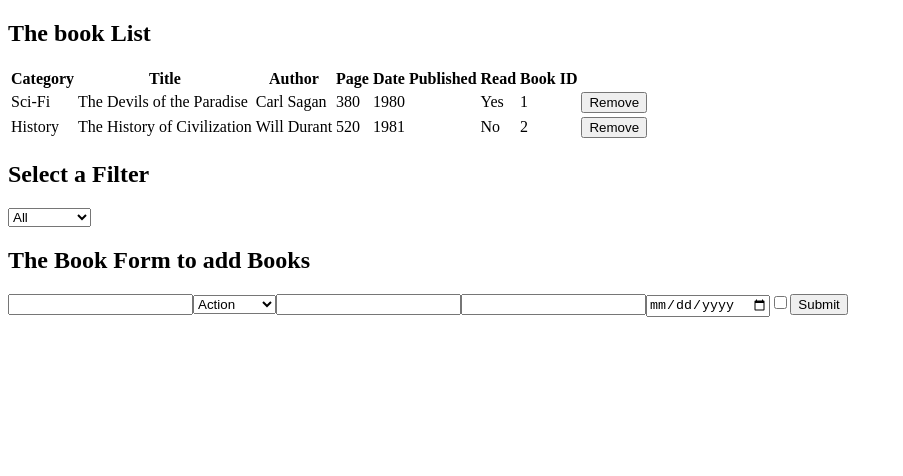
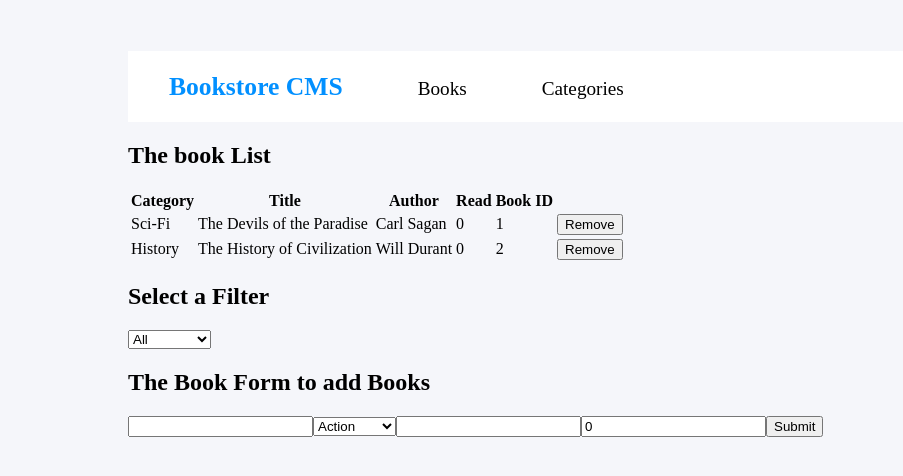
Before and after one commit to eypsrcnuygr/bookstore, a React (Create React App) app: page / in a window 1280 px wide. Shown: the top 476 px of the page, without its empty margins (0-903 px from the left). Built offline with nearby package versions, Linux system fonts and the light colour scheme.

Commit message:
Add navbar and delete unnecessary parts from state and form

```diff
--- a/src/App.css
+++ b/src/App.css
@@ -1,3 +1,24 @@
 body {
   background-color: white;
+  margin: 0 10%;
+  background-color: #f5f6fa;
 }
+
+nav {
+  margin-top: 5%;
+  background-color: white;
+  padding: 2% 4%;
+}
+
+a {
+  text-decoration: none;
+  color: black;
+  font-size: 1.2rem;
+  margin-right: 75px;
+}
+
+#CMS {
+  color: #0290ff;
+  font-weight: 900;
+  font-size: 1.6rem;
+}
--- a/src/App.js
+++ b/src/App.js
@@ -1,9 +1,11 @@
 import BookList from './containers/booksList';
 import BooksForm from './containers/BooksForm';
+import NavBar from './components/navbar';
 
 function App() {
   return (
     <div className="App">
+      <NavBar />
       <BookList />
       <BooksForm />
     </div>
--- a/src/components/book.js
+++ b/src/components/book.js
@@ -14,8 +14,6 @@ const book = props => {
             <th>Category</th>
             <th>Title</th>
             <th>Author</th>
-            <th>Page</th>
-            <th>Date Published</th>
             <th>Read</th>
             <th>Book ID</th>
           </tr>
--- /dev/null
+++ b/src/components/navbar.js
@@ -0,0 +1,13 @@
+import React from 'react';
+
+const navBar = () => (
+  <>
+    <nav>
+      <a href="https://medium.com/@sercanuygur" id="CMS">Bookstore CMS</a>
+      <a href="https://medium.com/@sercanuygur">Books</a>
+      <a href="https://medium.com/@sercanuygur">Categories</a>
+    </nav>
+  </>
+);
+
+export default navBar;
--- a/src/containers/BooksForm.js
+++ b/src/containers/BooksForm.js
@@ -22,9 +22,7 @@ class BooksForm extends Component {
       category: 'Action',
       title: '',
       author: '',
-      page: '',
-      datePublished: '',
-      read: false,
+      read: 0,
       BookID: props.bookObjForForm.bookObj[props.bookObjForForm.bookObj.length - 1].BookID,
     };
 
@@ -51,13 +49,11 @@ class BooksForm extends Component {
   }
 
   reset() {
-    this.setState(state => ({
+    this.setState(() => ({
       title: '',
       author: '',
-      page: '',
-      datePublished: '',
       category: 'Action',
-      read: state.read,
+      read: 0,
     }));
   }
 
@@ -66,7 +62,7 @@ class BooksForm extends Component {
     const option = [];
 
     const {
-      title, author, page, datePublished, read, category,
+      title, author, read, category,
     } = this.state;
     for (let i = 0; i < 7; i += 1) {
       option.push(<option key={i} value={categories[i]}>{categories[i]}</option>);
@@ -80,9 +76,7 @@ class BooksForm extends Component {
             {option}
           </select>
           <input type="text" onChange={this.handleChange} value={author} name="author" />
-          <input type="number" onChange={this.handleChange} value={page} name="page" />
-          <input type="date" onChange={this.handleChange} value={datePublished} name="datePublished" />
-          <input type="checkbox" onClick={this.handleChange} value={read} name="read" />
+          <input type="number" onChange={this.handleChange} value={read} name="read" />
           <input type="button" onClick={this.handleClick} value="Submit" />
         </form>
       </>
--- a/src/reducers/books.js
+++ b/src/reducers/books.js
@@ -4,18 +4,14 @@ const initialState = {
       category: 'Sci-Fi',
       title: 'The Devils of the Paradise',
       author: 'Carl Sagan',
-      page: 380,
-      datePublished: 1980,
-      read: true,
+      read: 0,
       BookID: 1,
     },
     {
       category: 'History',
       title: 'The History of Civilization',
       author: 'Will Durant',
-      page: 520,
-      datePublished: 1981,
-      read: false,
+      read: 0,
       BookID: 2,
     },
   ],
```
